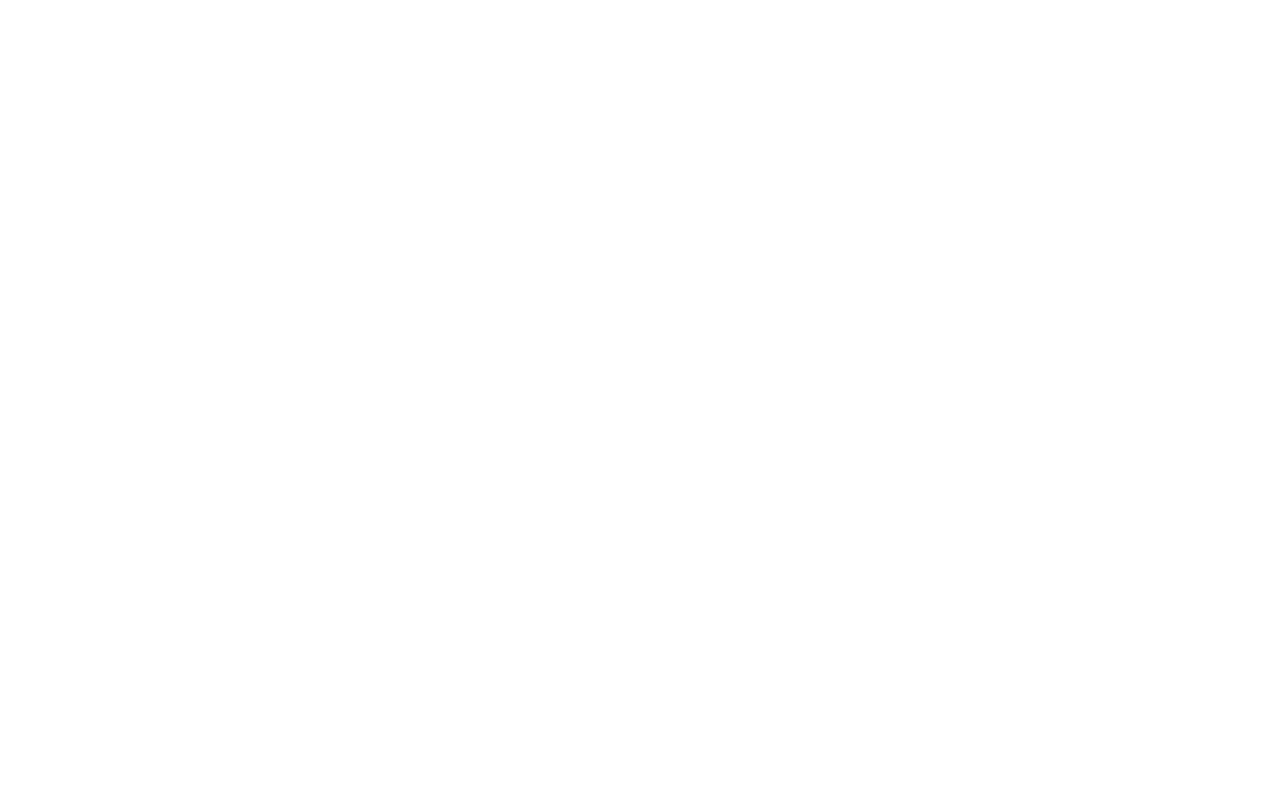
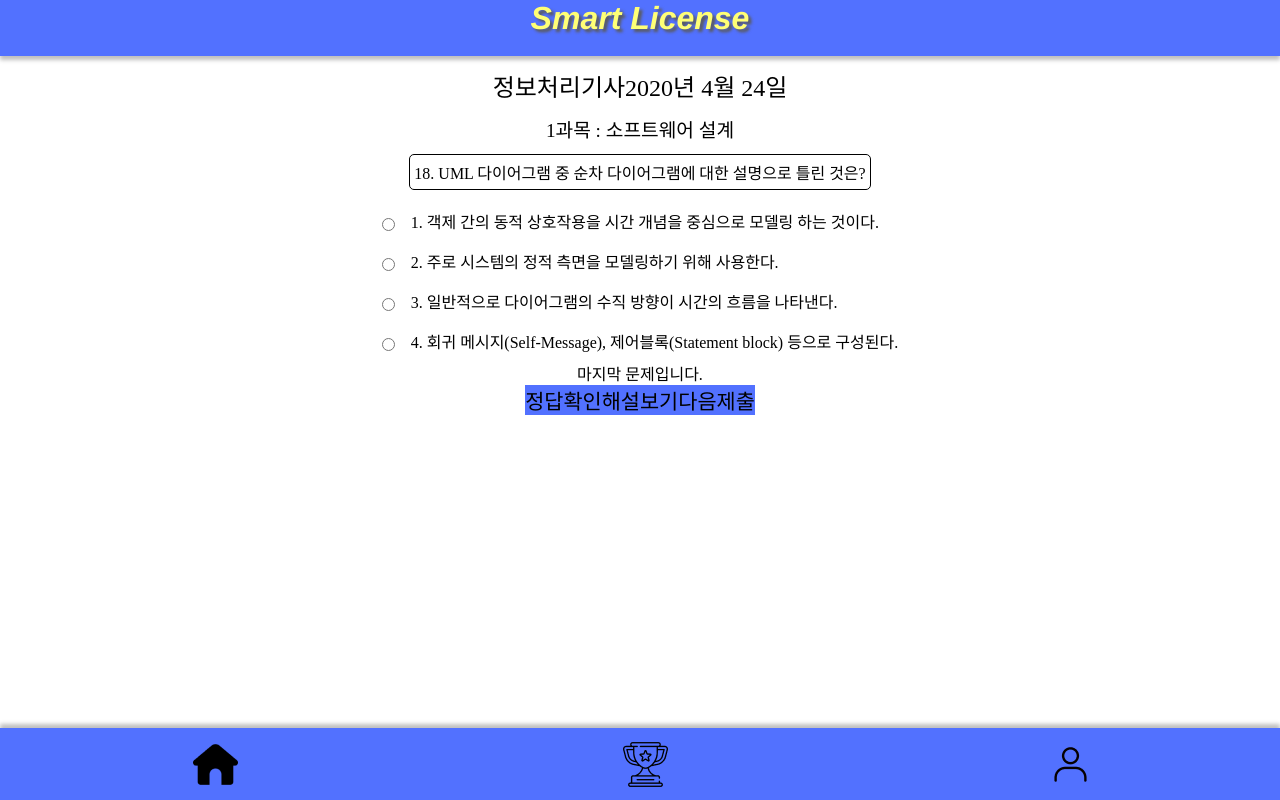
Before and after one commit to popcorn0125/SmartLicense, a Vue app: page /PracticeMode in a window 1280 px wide. Before the commit this address had no page. Built offline with nearby package versions, Linux system fonts and the light colour scheme.

Commit message:
240704 권지용 오늘마무리

```diff
--- a/src/ContentPage/MyPage.vue
+++ b/src/ContentPage/MyPage.vue
@@ -15,7 +15,7 @@
         </div>
         <div class="button_wrap">
             <button class="JYblue_btn" @click="goToChangeInfo">정보 수정</button>
-            <button class="pink_btn">로그아웃</button>
+            <button class="pink_btn" @click="goToLogin">로그아웃</button>
             <button class="red_btn">탈퇴하기</button>
         </div>
         <div class="table-container">
@@ -94,6 +94,14 @@
                 this.currentPage++;
             }
         },
+
+        goToLogin(){
+            this.$router.push('/SmartLicenseLogin'); // SmartLicenseLogin 페이지로 이동
+        },
+
+        goToChangeInfo() {
+            his.$router.push('/ChangeInfo');
+        }
     },
 
     computed: {
--- a/src/ContentPage/PracticeMode.vue
+++ b/src/ContentPage/PracticeMode.vue
@@ -2,30 +2,30 @@
     <TopBar />
     <div class="practive_mode_container">
         <div class="select_test">
-            <span>정보처리기사</span><span>2020년 4월 24일</span>
+            <span>{{ DetailLicense }}</span><span>{{ TestDate }}</span>
         </div>
         <div class="current_sub">
-            <span>1과목</span> : <span>소프트웨어 설계</span>
+            <p>{{ Subject }}</p>
         </div>
         <div class="current_Q">
-            <p>18. UML 다이어그램 중 순차 다이어그램에 대한 설명으로 틀린 것은?</p>
+            <p>{{ Qnumber }}. {{ Question }}</p>
         </div>
         <div class="current_A">
-            <div class="answer_option">
-                <input type="radio" name="answer" id="answer1">
-                <label for="answer1">1. 객체 간의 동적 상호작용을 시간 개념을 중심으로 모델링 하는 것이다.</label>
+            <div class="A_wrap">
+                <div class="raDio"><input type="radio" name="option" id="option1"></div>
+                <div class="opTion"><label for="option1">{{ Option1 }}</label></div>
             </div>
-            <div class="answer_option">
-                <input type="radio" name="answer" id="answer2">
-                <label for="answer2">2. 주로 시스템의 정적 측면을 모델링하기 위해 사용한다.</label>
+            <div class="A_wrap">
+                <div class="raDio"><input type="radio" name="option" id="option2"></div>
+                <div class="opTion"><label for="option2">{{ Option2 }}</label></div>
             </div>
-            <div class="answer_option">
-                <input type="radio" name="answer" id="answer3">
-                <label for="answer3">3. 일반적으로 다이어그램의 수직 방향이 시간의 흐름을 나타낸다.</label>
+            <div class="A_wrap">
+                <div class="raDio"><input type="radio" name="option" id="option3"></div>
+                <div class="opTion"><label for="option3">{{ Option3 }}</label></div>
             </div>
-            <div class="answer_option">
-                <input type="radio" name="answer" id="answer4">
-                <label for="answer4">4. 회귀 메시지(Self-Message), 제어블록(Statement block) 등으로 구성된다.</label>
+            <div class="A_wrap">
+                <div class="raDio"><input type="radio" name="option" id="option4"></div>
+                <div class="opTion"><label for="option4">{{ Option4 }}</label></div>
             </div>
         </div>
         <div class="OX">
@@ -43,7 +43,7 @@
         </div>
     </div>
 
-    <BottomBar/>
+    <BottomBar />
 </template>
 
 <script>
@@ -56,7 +56,16 @@
     },
     data() {
         return {
-
+            DetailLicense: "정보처리기사",
+            TestDate: "2020년 4월 24일",
+            Subject: "1과목 : 소프트웨어 설계",
+            Qnumber: "18",
+            Question: "UML 다이어그램 중 순차 다이어그램에 대한 설명으로 틀린 것은?",
+            Option1: "1. 객제 간의 동적 상호작용을 시간 개념을 중심으로 모델링 하는 것이다.",
+            Option2: "2. 주로 시스템의 정적 측면을 모델링하기 위해 사용한다.",
+            Option3: "3. 일반적으로 다이어그램의 수직 방향이 시간의 흐름을 나타낸다.",
+            Option4: "4. 회귀 메시지(Self-Message), 제어블록(Statement block) 등으로 구성된다.",
+            Description: "순차 다이어그램은 행위 다이어그램이므로 동적이고, 순차적인 표현을 위한 다이어그램이다."
         }
     },
     methods: {
@@ -73,7 +82,7 @@
 </script>
 
 <style scoped>
-.practive_mode_container{
+.practive_mode_container {
     top: 7%;
     position: fixed;
     height: calc(100% - 16%);
@@ -87,18 +96,18 @@
     width: 100%;
 }
 
-.select_test{
+.select_test {
     margin-top: 0.5em;
     margin-bottom: 0.5em;
     font-size: 1.5em;
     font-weight: 500;
 }
 
-.current_sub{
+.current_sub {
     font-size: 1.2em;
 }
 
-.current_Q{
+.current_Q {
     margin: 0.7em;
     padding: 0.3em;
     border: solid 1px #000;
@@ -106,18 +115,29 @@
     box-sizing: border-box;
 }
 
-.current_A{
+.current_A {
     display: flex;
     flex-direction: column;
+}
+
+.A_wrap {
+    display: flex;
+}
+
+.raDio,
+.opTion {
+    margin: 0.5em;
+}
+
+.opTion > label{
     font-size: 1em;
 }
 
-.answer_option > label{
-    font-size: 1em;
-    margin: 0.5em;
+.raDio {
+    padding-top: 0.3em;
 }
 
-#answer1, #answer2, #answer3, #answer4{
-    margin: 1.2em;
+.btn_collection{
+    background-color: #5271ff;
 }
 </style>
--- a/src/routers/router.js
+++ b/src/routers/router.js
@@ -6,7 +6,9 @@
 import UserSign from "@/SignInUp/userSignPage.vue";
 import CategoryChoice from "@/ContentPage/CategoryChoice.vue";
 import RankingPage from "@/ContentPage/RankingPage.vue";
-import MyPage from "@/ContentPage/MyPage.vue"
+import MyPage from "@/ContentPage/MyPage.vue";
+import PracticeMode from "@/ContentPage/PracticeMode.vue";
+import ChangeInfo from "@/components/ChangeInfo.vue";
 
 const routes = [
     {
@@ -49,6 +51,16 @@
         name: "MyPage",
         component: MyPage,
     },
+    {
+        path: "/PracticeMode",
+        name: "PracticeMode",
+        component: PracticeMode,
+    },
+    {
+        path: "/ChangeInfo",
+        name: "ChangeInfo",
+        component: ChangeInfo,
+    },
 ];
 
 const router = createRouter({
```
